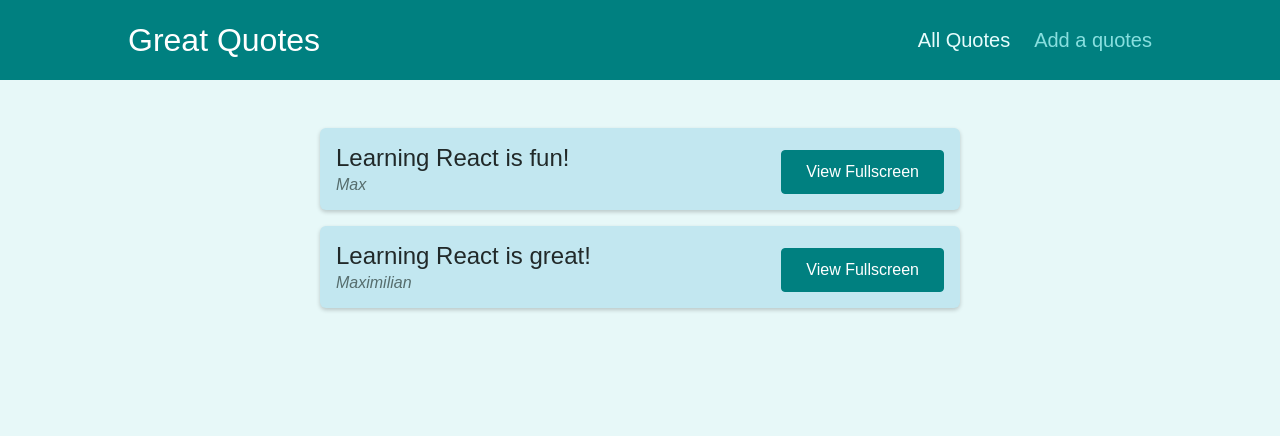
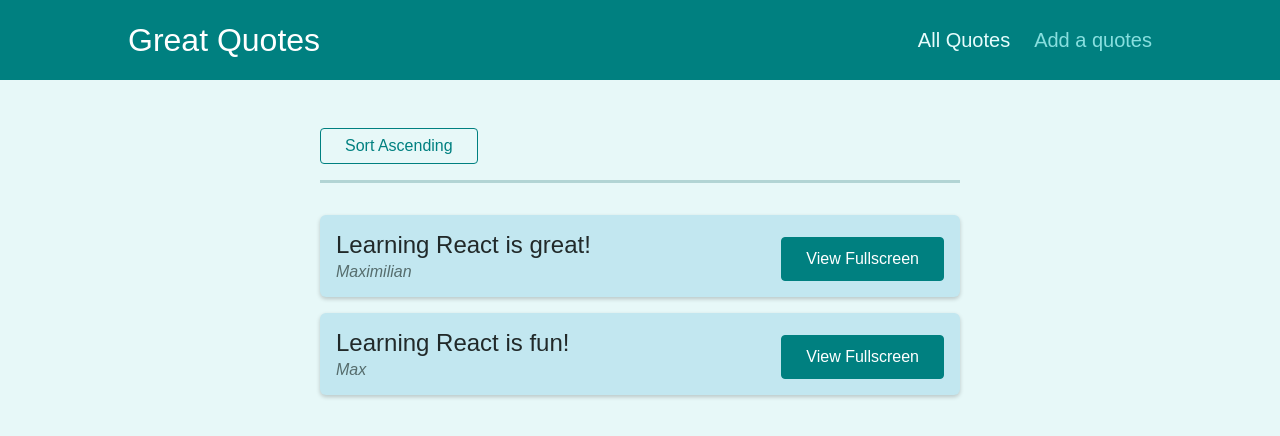
Before and after one commit to 1806397/react_router_project, a React (Create React App) app: page /quotes in a window 1280 px wide. Shown: the top 436 px of the page. Built offline with nearby package versions, Linux system fonts and the light colour scheme.

Commit message:
9th commit:Added query parameter

```diff
--- a/src/components/quotes/NoQuotesFound.js
+++ b/src/components/quotes/NoQuotesFound.js
@@ -1,12 +1,10 @@
-import classes from './NoQuotesFound.module.css';
+import classes from "./NoQuotesFound.module.css";
 
 const NoQuotesFound = () => {
   return (
     <div className={classes.noquotes}>
       <p>No quotes found!</p>
-      <a className='btn'>
-        Add a Quote
-      </a>
+      <a className="btn">Add a Quote</a>
     </div>
   );
 };
--- a/src/components/quotes/QuoteList.js
+++ b/src/components/quotes/QuoteList.js
@@ -1,11 +1,31 @@
-import { Fragment } from "react";
-
 import QuoteItem from "./QuoteItem";
+import { useHistory, useLocation } from "react-router-dom";
 import classes from "./QuoteList.module.css";
-
+const sortQuotes = (quotes, ascending) => {
+  return quotes.sort((quoteA, quoteB) => {
+    if (ascending) {
+      return quoteA.id > quoteB.id ? 1 : -1;
+    } else {
+      return quoteA.id < quoteB.id ? 1 : -1;
+    }
+  });
+};
 const QuoteList = (props) => {
+  const history = useHistory();
+  const location = useLocation();
+  const queryParams = new URLSearchParams(location.search);
+  const isSortingAscending = queryParams.get("sort") === "asc";
+  const sortedQuotes = sortQuotes(props.quotes, isSortingAscending);
+  const changeSortingHandler = () => {
+    history.push("/quotes?sort=" + (isSortingAscending ? "desc" : "asc"));
+  };
   return (
-    <Fragment>
+    <>
+      <div className={classes.sorting}>
+        <button onClick={changeSortingHandler}>
+          Sort {isSortingAscending ? "Descending" : "Ascending"}
+        </button>
+      </div>
       <ul className={classes.list}>
         {props.quotes.map((quote) => (
           <QuoteItem
@@ -16,7 +36,7 @@
           />
         ))}
       </ul>
-    </Fragment>
+    </>
   );
 };
 
```
Also changed, not shown: src/components/comments/Comments.js (+4 -4 lines), src/components/quotes/QuoteList.module.css (line endings or trailing spaces).
